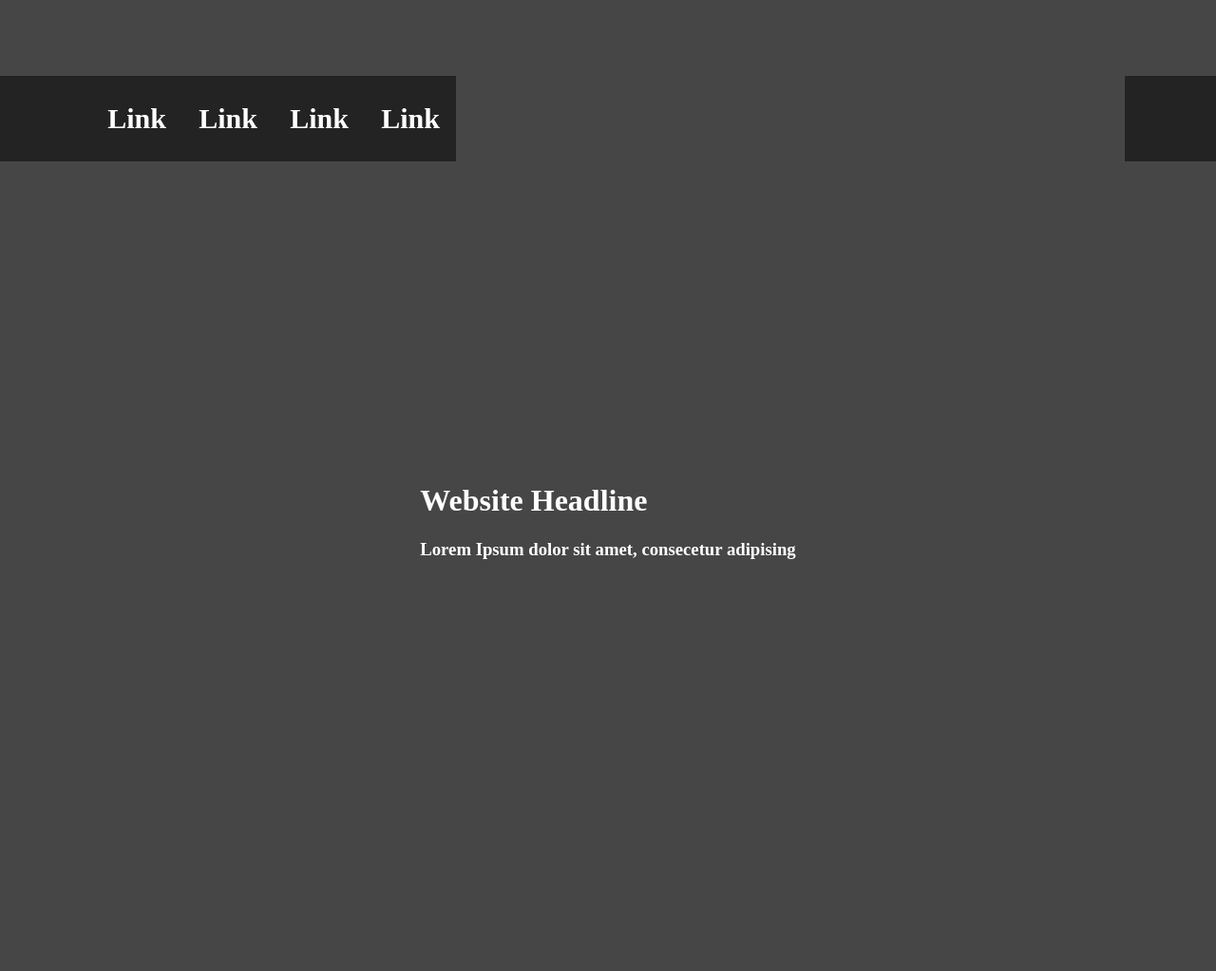
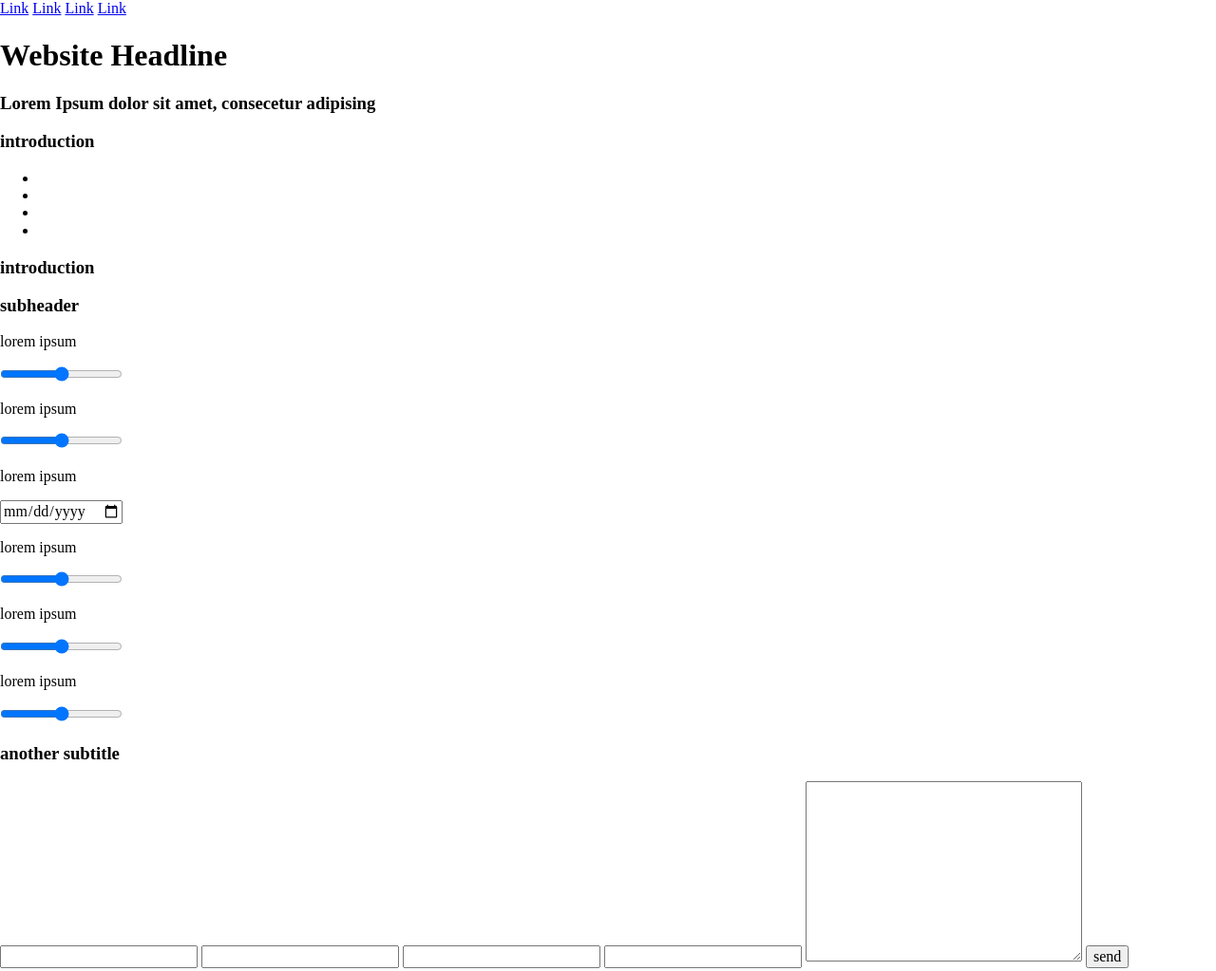
Before and after one commit to LDSpits/personalsprint-css, a plain HTML site: page src/index.html in a window 1280 px wide. Shown: the whole page at 95% size. Drawn offline with Linux system fonts and the light colour scheme.

Commit message:
Add html structure to page

```diff
--- a/src/index.html
+++ b/src/index.html
@@ -6,25 +6,107 @@
         <meta http-equiv="X-UA-Compatible" content="ie=edge">
         <title>Personalsprint: css styling</title>
         <link rel="stylesheet" href="normalize.css">
-        <link rel="stylesheet" href="style.css">
+        <!-- <link rel="stylesheet" href="style.css"> -->
     </head>
     <body>
         <section class="landing">
             <nav class="landing__navigation">
-                <a class="navigation__link navigation__link--left">Link</a>
-                <a class="navigation__link">Link</a>
-                <a class="navigation__link">Link</a>
-                <a class="navigation__link">Link</a>
-                <a class="navigation__link navigation__link--right"></a>
+                <a class="navigation__link navigation__link--left" href="#">Link</a>
+                <a class="navigation__link" href="#">Link</a>
+                <a class="navigation__link" href="#">Link</a>
+                <a class="navigation__link" href="#">Link</a>
+                <a class="navigation__link navigation__link--right" href="#"></a>
             </nav>
             <section class="landing__headlines">
-                <div class="headline-container">
-                    <h1 class="headline-container__headline">Website Headline</h1>
-                    <h3 class="headline-container__subheader">Lorem Ipsum dolor sit amet, consecetur adipising</h3>
+                <div class="headline">
+                    <h1 class="headline__title">Website Headline</h1>
+                    <h3 class="headline__subheader">Lorem Ipsum dolor sit amet, consecetur adipising</h3>
                 </div>
             </section>
         </section>
-        <section></section>
-        <section></section>
+
+        <section class="content">
+            <section class="introduction">
+                <h3 class="introduction__header">introduction</h3>
+                <div class="introduction__left">
+                    <p class="introduction__text"></p>
+                    <p class="introduction__text"></p>
+                </div>
+                <div class="introduction__right">
+                    <p class="introduction__text"></p>
+                    <ul class="introduction__bulletpoints">
+                        <li></li>
+                        <li></li>
+                        <li></li>
+                        <li></li>
+                    </ul>
+                </div>
+            </section>
+
+            <section class="dashboard">
+                <h3 class="dashboard__header">introduction</h3>
+                <div class="dashboard-flow--right">
+                    <div class="dashboard-flow--down">
+                        <div></div>
+                        <div></div>
+                    </div>
+                    <div class="dashboard-flow--down">
+                        <div></div>
+                        <div class="dashboard-flow--right">
+                            <div></div>
+                            <div></div>
+                        </div>
+                    </div>
+                </div>
+            </section>
+
+            <section class="sliders">
+                <h3>subheader</h3>
+                <div class="sliders--left">
+                    <div class="slider">
+                        <p>lorem ipsum</p>
+                        <input type="range" name="" id="">
+                    </div>
+                    <div class="slider">
+                        <p>lorem ipsum</p>
+                        <input type="range" name="" id="">
+                    </div>
+                    <div class="slider">
+                        <p>lorem ipsum</p>
+                        <input type="date" name="" id="">
+                    </div>
+                </div>
+                <div class="sliders--right">
+                    <div class="slider">
+                        <p>lorem ipsum</p>
+                        <input type="range" name="" id="">
+                    </div>
+                    <div class="slider">
+                        <p>lorem ipsum</p>
+                        <input type="range" name="" id="">
+                    </div>
+                    <div class="slider">
+                        <p>lorem ipsum</p>
+                        <input type="range" name="" id="">
+                    </div>
+                </div>
+            </section>
+
+            <section class="contact">
+                <h3>another subtitle</h3>
+                <form action="POST" class="contact__form">
+                    <input class="form__input" type="text" name="name" id="form-name">
+                    <input class="form__input" type="email" name="email" id="form-email">
+                    <input class="form__input" type="text" name="" id="">
+                    <input class="form__input" type="text" name="" id="">
+                    <textarea name="" id="" cols="30" rows="10"></textarea>
+                    <button class="form__sendbutton">send</button>
+                </form>
+            </section>
+        </section>
+
+        <section class="footer">
+
+        </section>
     </body>
 </html>
--- a/src/style.css
+++ b/src/style.css
@@ -26,6 +26,8 @@ body {
     text-align: center;
     vertical-align: middle;
     line-height: 90px;
+    text-decoration: none;
+    color: #ffffff;
 }
 
 .navigation__link--left {
```
